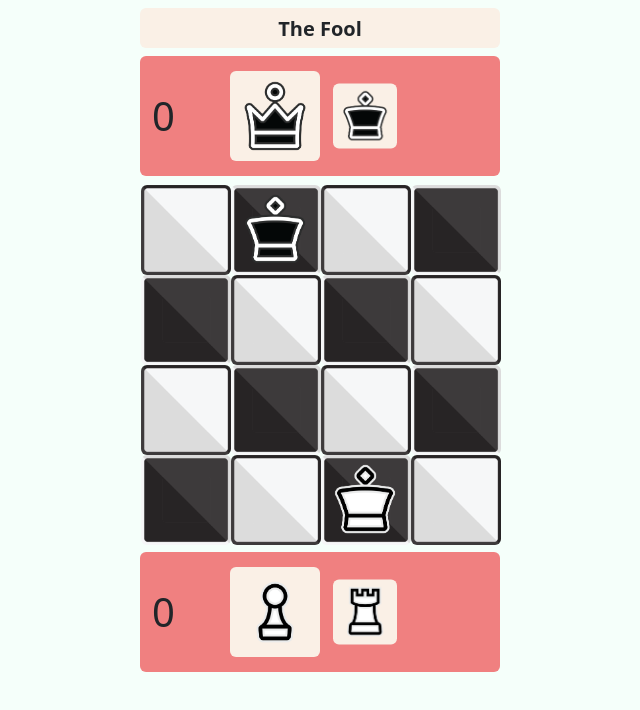
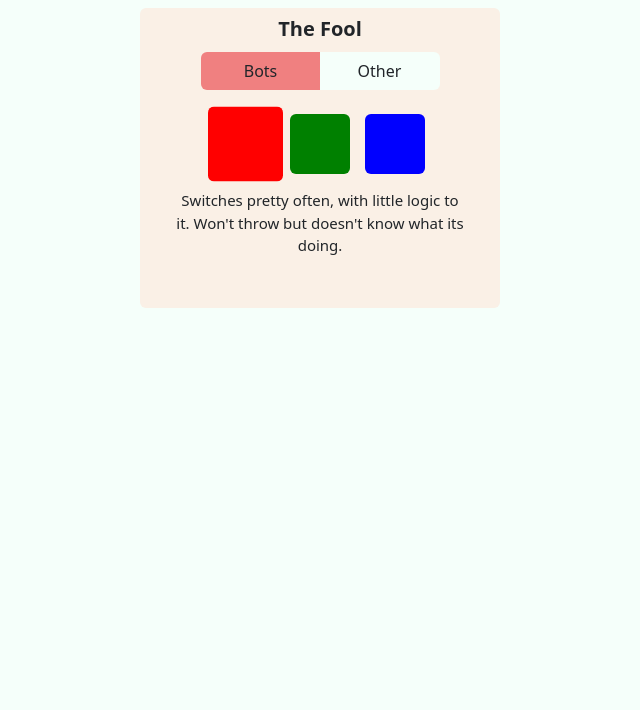
Before and after one commit to jotyot/switch-chess, a React (Vite) app: page / in a window 1280 px wide. Shown: the top 710 px of the page, without its empty margins (320-960 px from the left). Built offline with nearby package versions, Linux system fonts and the light colour scheme.

Commit message:
open by default

```diff
--- a/src/App.tsx
+++ b/src/App.tsx
@@ -1,21 +1,17 @@
-import { useState, useRef } from "react";
+import { useState } from "react";
 import Game from "./components/Game/Game";
 import { SpecialBots } from "./config/Opponents";
 import OpponentCard from "./components/OpponentCard";
 import { Opponent } from "./classes/Opponent";
 
 function App() {
-  const sideSwap = useRef(false);
-  const [render, setRender] = useState([0]);
   const [opponent, setOpponent] = useState<Opponent>(SpecialBots[0]);
-  const [play, setPlay] = useState(true);
+  const [play, setPlay] = useState(false);
 
   return (
     <div
       style={{
-        backgroundColor: sideSwap.current ? "darkgray" : "mintcream",
-        transitionProperty: "background",
-        transitionDuration: "0.5s",
+        backgroundColor: "mintcream",
         minHeight: "100vh",
         overflow: "hidden",
       }}
@@ -25,15 +21,7 @@ function App() {
         opponent={opponent}
         setOpponent={setOpponent}
       />
-      {play && (
-        <Game
-          opponent={opponent}
-          onSwap={() => {
-            sideSwap.current = !sideSwap.current;
-            setRender({ ...render });
-          }}
-        />
-      )}
+      {play && <Game opponent={opponent} />}
     </div>
   );
 }
--- a/src/components/Game/Game.tsx
+++ b/src/components/Game/Game.tsx
@@ -10,7 +10,6 @@ import { AIOpponent, Opponent } from "../../classes/Opponent";
 
 interface Props {
   opponent: Opponent;
-  onSwap: () => void;
 }
 
 function instanceOfAI(object: any): object is AIOpponent {
@@ -22,7 +21,7 @@ function instanceOfAI(object: any): object is AIOpponent {
  * A functional game with its own score, etc. Play against AI or on same device player
  * @returns A collection of board and playerUI JSX elements that constitute a game.
  */
-function Game({ opponent, onSwap }: Props) {
+function Game({ opponent }: Props) {
   const squareSize = 90;
   const [numRows, numCols] = [4, 4];
   const handSize = 2;
@@ -116,7 +115,6 @@ function Game({ opponent, onSwap }: Props) {
   function resetBoard(): void {
     displayFlip.current = !displayFlip.current;
     playerSwap.current = !playerSwap.current;
-    onSwap();
 
     boardState.current = new BoardState(...defualtBoard);
     whiteHand.current = new Hand(handSize, reRender);
--- a/src/components/OpponentCard.tsx
+++ b/src/components/OpponentCard.tsx
@@ -18,12 +18,12 @@ function OpponentCard({ width = 360, onClick, opponent, setOpponent }: Props) {
 
   const [selectedGroup, setSelectedGroup] = useState(0);
   const [selectedOpponent, setSelectedOpponent] = useState(0);
-  const [open, setOpen] = useState(false);
+  const [open, setOpen] = useState(true);
 
   const groups = ["Bots", "Other"];
   function toggleGame() {
     setOpen(!open);
-    setTimeout(onClick, 200);
+    setTimeout(onClick, 100);
   }
 
   return (
```
